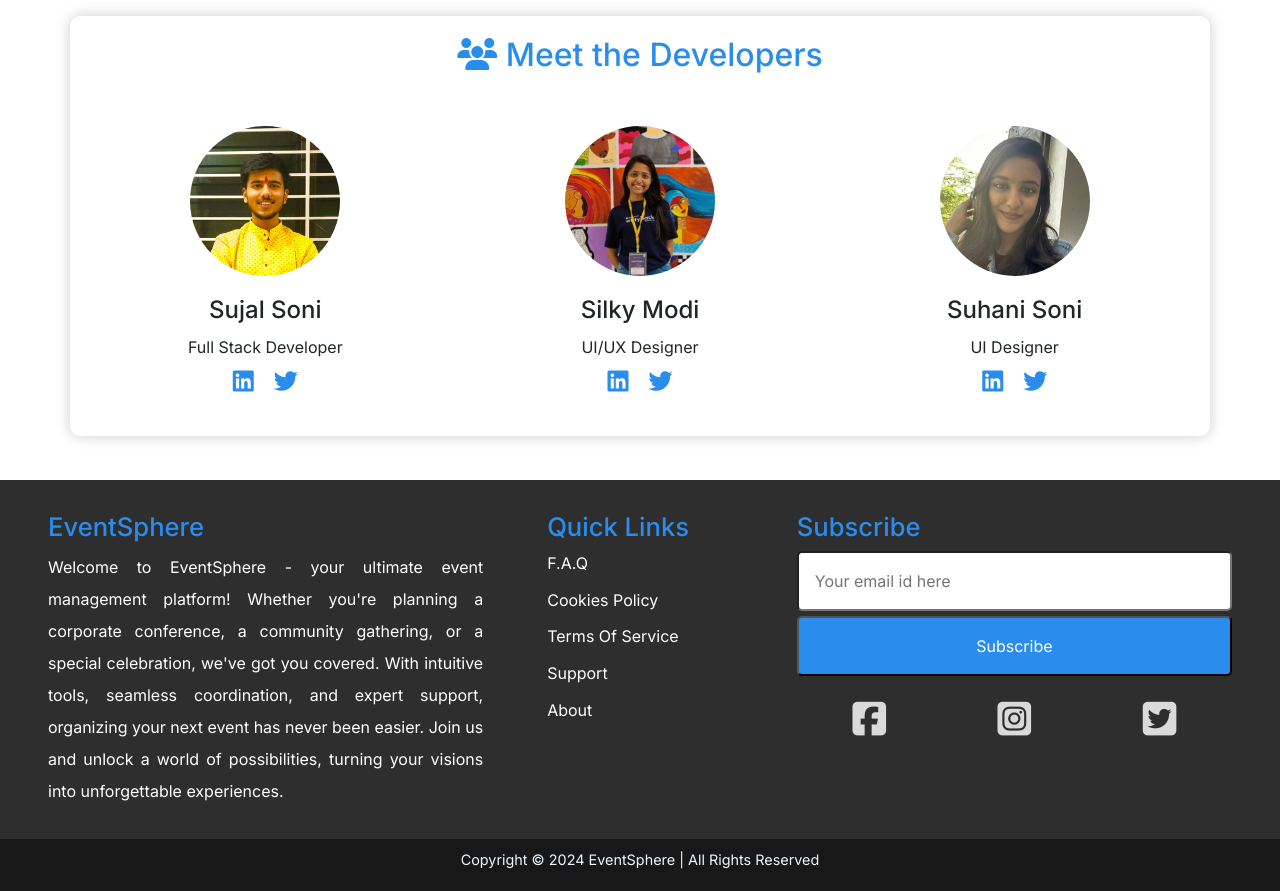
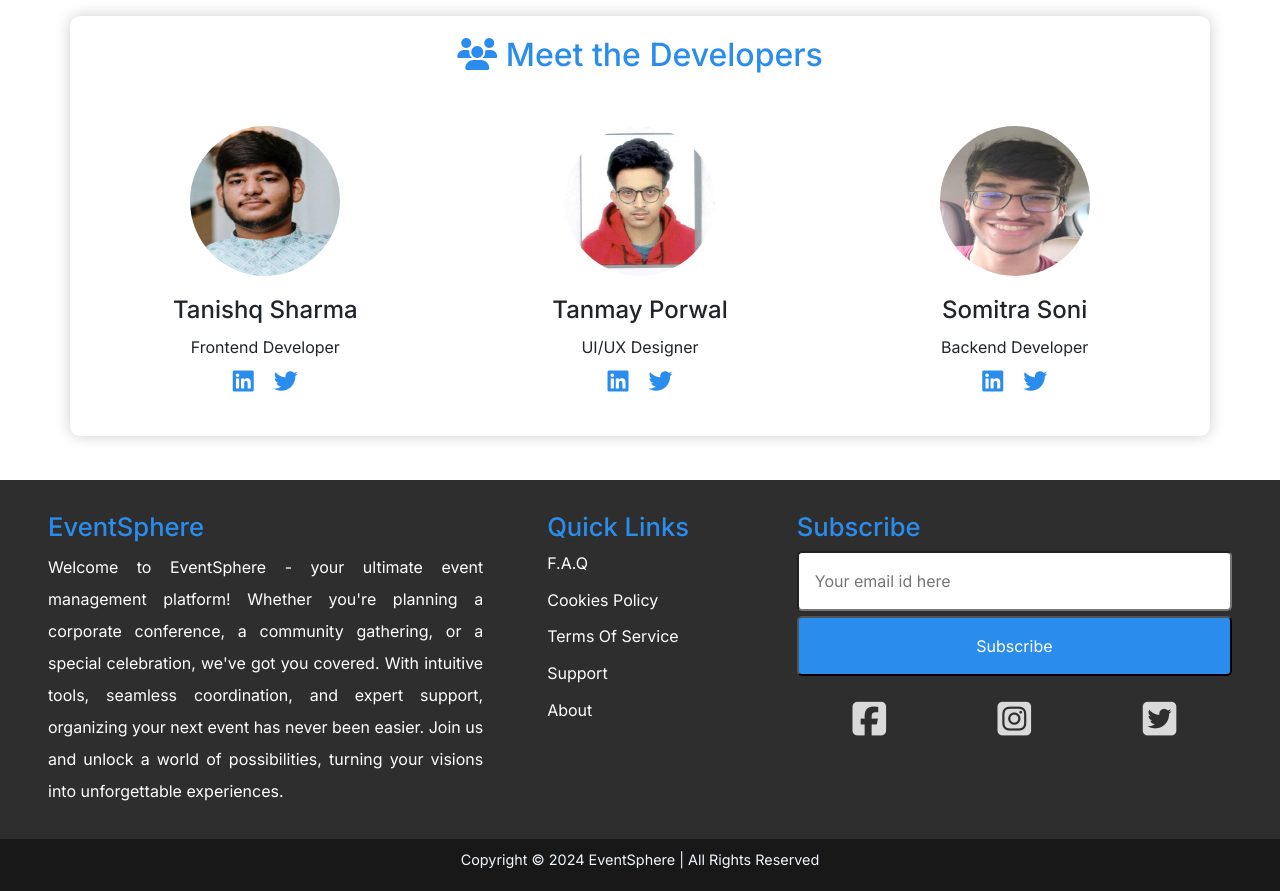
Before and after one commit to Sujal-2820/Event-Management-Platform, a Next.js app in the folder event/: page / in a window 1280 px wide. Shown: the part 860-1751 px from the top of the page. Built offline with nearby package versions, Linux system fonts and the light colour scheme.

Commit message:
Update makers.js

```diff
--- a/event/src/app/components/Makers/makers.js
+++ b/event/src/app/components/Makers/makers.js
@@ -9,24 +9,24 @@
   // Developers data
     const developers = [
       {
-        name: 'Sujal Soni',
-        description: 'Full Stack Developer',
-        image: '/static/images/Sujal-Soni1.jpg',
-        linkedin: 'https://www.linkedin.com/in/sujal-soni',
-        twitter: 'https://twitter.com/SujalSoni123',
+        name: 'Tanishq Sharma',
+        description: 'Frontend Developer',
+        image: '/static/images/tanishq.jpg',
+        linkedin: 'https://www.linkedin.com/in/tanishq-sharma-580bb0245/',
+        twitter: 'https://x.com/',
       },
       {
-        name: 'Silky Modi',
+        name: 'Tanmay Porwal',
         description: 'UI/UX Designer',
-        image: '/static/images/Silky.jpg',
-        linkedin: 'https://www.linkedin.com/in/silky-modi-b11879227',
-        twitter: 'https://x.com/SilkyModi25?s=08',
+        image: '/static/images/tanmay.jpg',
+        linkedin: 'https://www.linkedin.com/in/tanmay-porwal-a5a8b61a8/',
+        twitter: 'https://x.com/',
       },
       {
-        name: 'Suhani Soni',
-        description: 'UI Designer',
-        image: '/static/images/Suhani.jpeg',
-        linkedin: 'https://www.linkedin.com/in/suhani-soni-4a9380255?utm_source=share&utm_campaign=share_via&utm_content=profile&utm_medium=android_app',
+        name: 'Somitra Soni',
+        description: 'Backend Developer',
+        image: '/static/images/Somitra.png',
+        linkedin: 'https://www.linkedin.com/in/somitra-soni-01471a330/',
         twitter: 'https://twitter.com/',
       },
     ];
```
